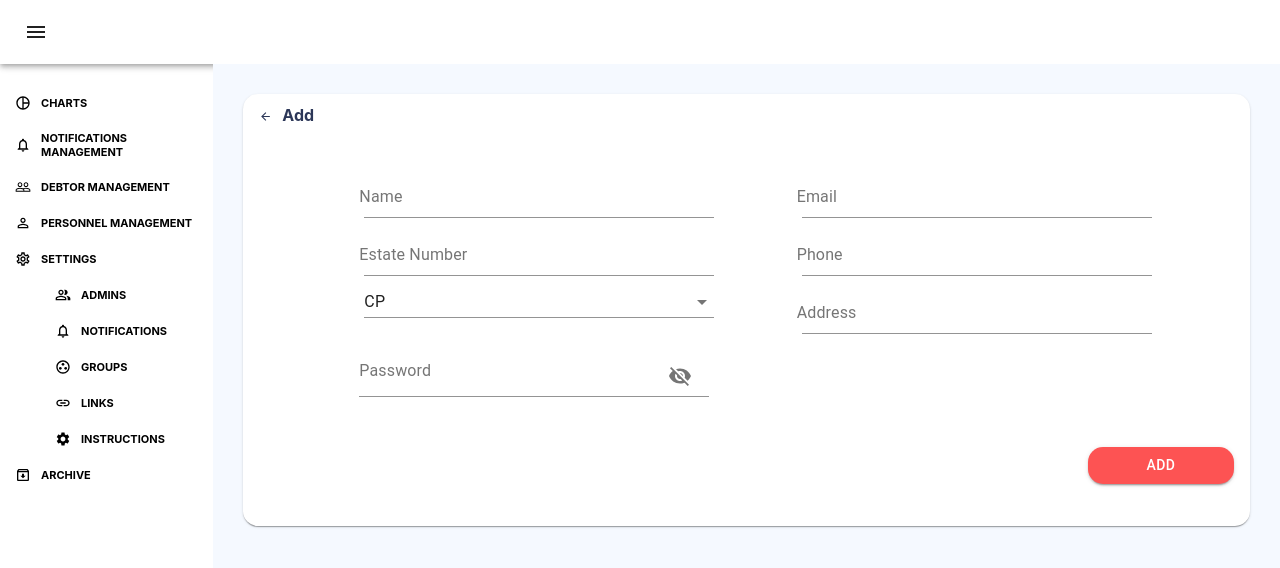
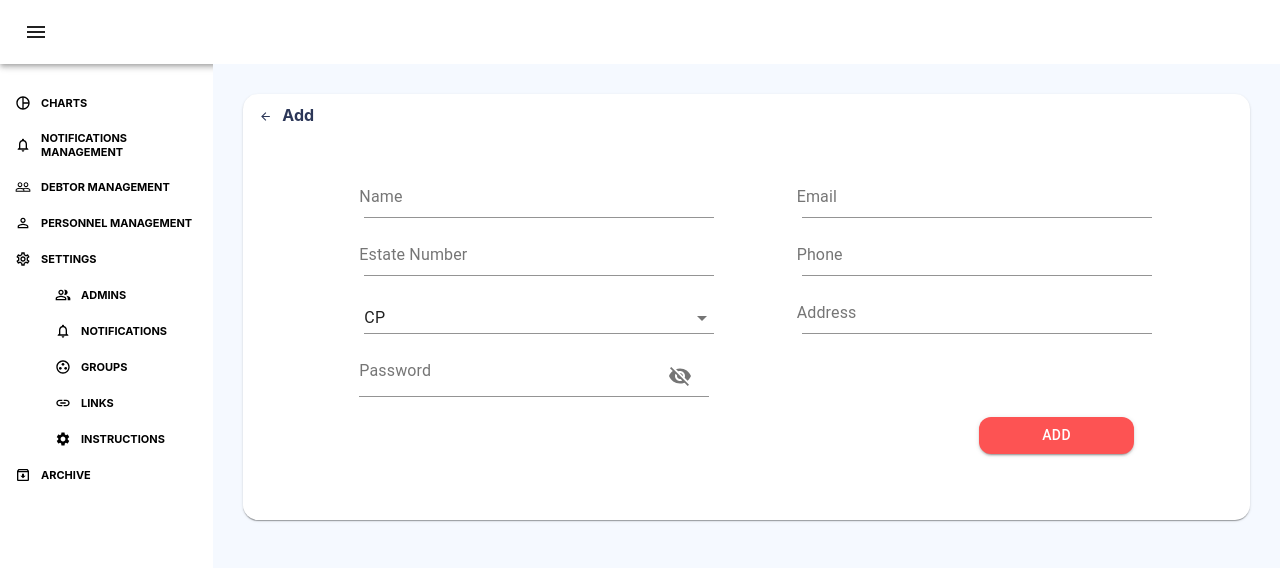
Before and after one commit to YasmeenTak/financial-dashboard-react, a React (Create React App) app in the folder client/: page / in a window 1280 px wide. Shown: the top 568 px of the page. Built offline with nearby package versions, Linux system fonts and the light colour scheme.

Commit message:
add debater

```diff
--- a/client/src/Components/AddDebtor/AddDebater.js
+++ b/client/src/Components/AddDebtor/AddDebater.js
@@ -5,6 +5,8 @@ import './style.css';
 import { makeStyles } from '@material-ui/core/styles';
 import Paper from '@material-ui/core/Paper';
 import Grid from '@material-ui/core/Grid';
+import Box from '@material-ui/core/Box';
+
 import TextField from '@material-ui/core/TextField';
 import Button from '@material-ui/core/Button';
 import MenuItem from '@material-ui/core/MenuItem';
@@ -27,7 +29,6 @@ const useStyles = makeStyles((theme) => ({
     color: theme.palette.text.secondary,
     margin: '30px',
     borderRadius: '15px',
-    height: '400px',
   },
   backArrow: {
     fontSize: 'small',
@@ -37,8 +38,8 @@ const useStyles = makeStyles((theme) => ({
   AddDebaterBtn: {
     color: 'white',
     backgroundColor: '#FD5353',
-    borderRadius: '15px',
-    width: '15%',
+    borderRadius: '12px',
+    width: '20%',
     float: 'right',
   },
   addForm: {
@@ -49,6 +50,9 @@ const useStyles = makeStyles((theme) => ({
   addTextField: {
     width: '350px',
     padding: '5px',
+  },
+  selectInputAdd: {
+    marginTop: '16px',
   },
 }));
 
@@ -82,7 +86,8 @@ export default function AddDebater() {
     event.preventDefault();
   };
   return (
-    <Grid item className='addDebater'>
+    <div>
+      <Grid container className='addDebater'>
         <Paper className={classes.paper}>
           <p className='addTitle'>
             <ArrowBackIcon className={classes.backArrow} />
@@ -90,43 +95,41 @@ export default function AddDebater() {
           </p>
           <form className={classes.addForm} noValidate autoComplete='off'>
             <Grid container>
-            <Grid item xs={6}>
+              <Grid item lg={6} xs={12}>
                 <TextField
                   id='standard-basic'
                   label='Name'
                   className={classes.addTextField}
                 />
               </Grid>
-            <Grid item xs={6}>
+              <Grid item lg={6} xs={12}>
                 <TextField
                   id='standard-basic'
                   label='Email'
                   className={classes.addTextField}
                 />
               </Grid>
-
-            <Grid item xs={6}>
+              <Grid item lg={6} xs={12}>
                 <TextField
                   id='standard-basic '
                   label='Estate Number'
                   className={classes.addTextField}
                 />
               </Grid>
-            <Grid item xs={6}>
+              <Grid item lg={6} xs={12}>
                 <TextField
                   id='standard-basic'
                   label='Phone'
                   className={classes.addTextField}
                 />
               </Grid>
-
-            <Grid item xs={6}>
+              <Grid item lg={6} xs={12}>
                 <TextField
                   id='standard-select-currency'
                   select
                   value={currency}
                   onChange={handleChange}
-                className={classes.addTextField}
+                  className={clsx(classes.addTextField, classes.selectInputAdd)}
                 >
                   {currencies.map((option) => (
                     <MenuItem key={option.value} value={option.value}>
@@ -135,16 +138,17 @@ export default function AddDebater() {
                   ))}
                 </TextField>
               </Grid>
-            <Grid item xs={6}>
+              <Grid item lg={6} xs={12}>
                 <TextField
                   id='standard-basic'
                   label='Address'
                   className={classes.addTextField}
                 />
               </Grid>
-
-            <Grid item xs={6}>
-              <FormControl className={clsx(classes.margin, classes.textField)}>
+              <Grid item lg={6} xs={12}>
+                <FormControl
+                  className={clsx(classes.margin, classes.textField)}
+                >
                   <InputLabel htmlFor='standard-adornment-password'>
                     Password
                   </InputLabel>
@@ -172,9 +176,11 @@ export default function AddDebater() {
                   />
                 </FormControl>
               </Grid>
-          </Grid>
-        </form>
-
+              <Grid
+                item
+                xs={12}
+                style={{ marginRight: '100px', marginTop: '20px' }}
+              >
                 <Button
                   variant='contained'
                   color='secondary'
@@ -182,7 +188,11 @@ export default function AddDebater() {
                 >
                   Add
                 </Button>
+              </Grid>
+            </Grid>
+          </form>
         </Paper>
       </Grid>
+    </div>
   );
 }
```
Lines whose indentation alone changed are shown as unchanged.
